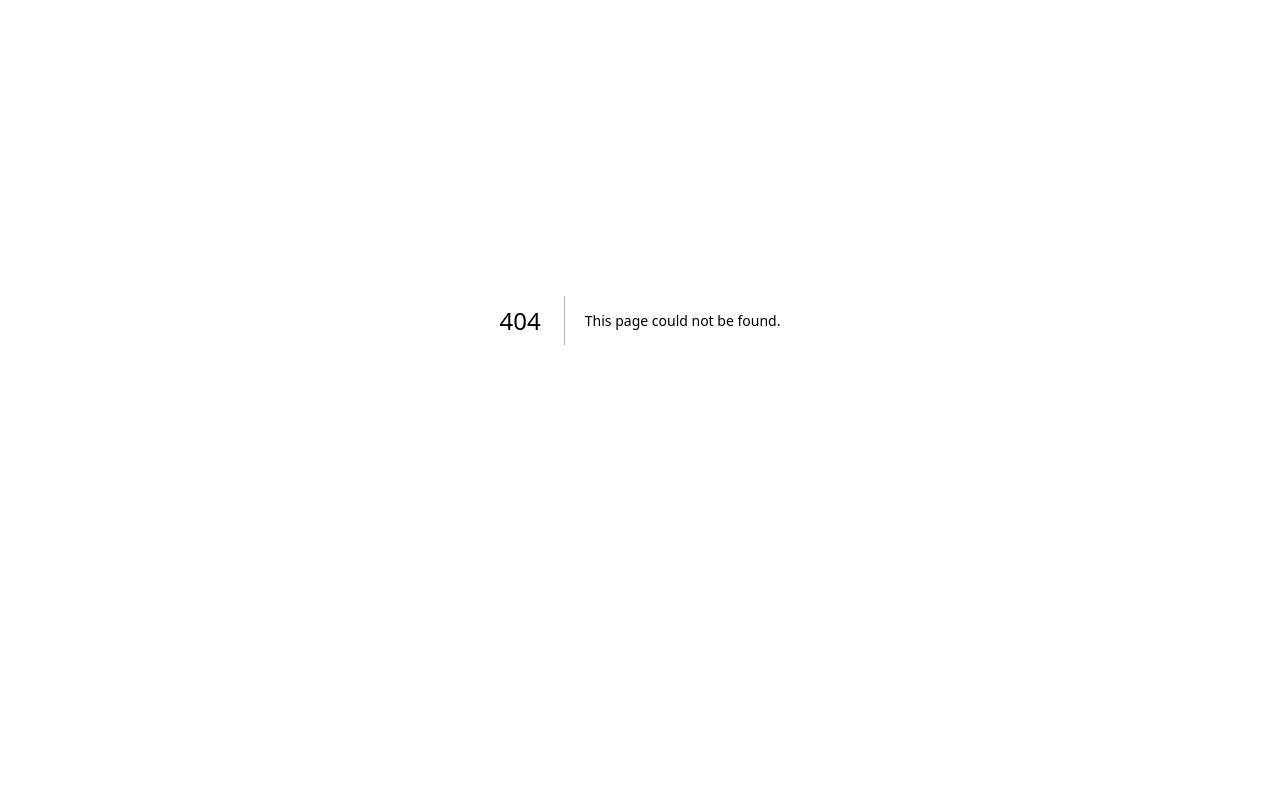
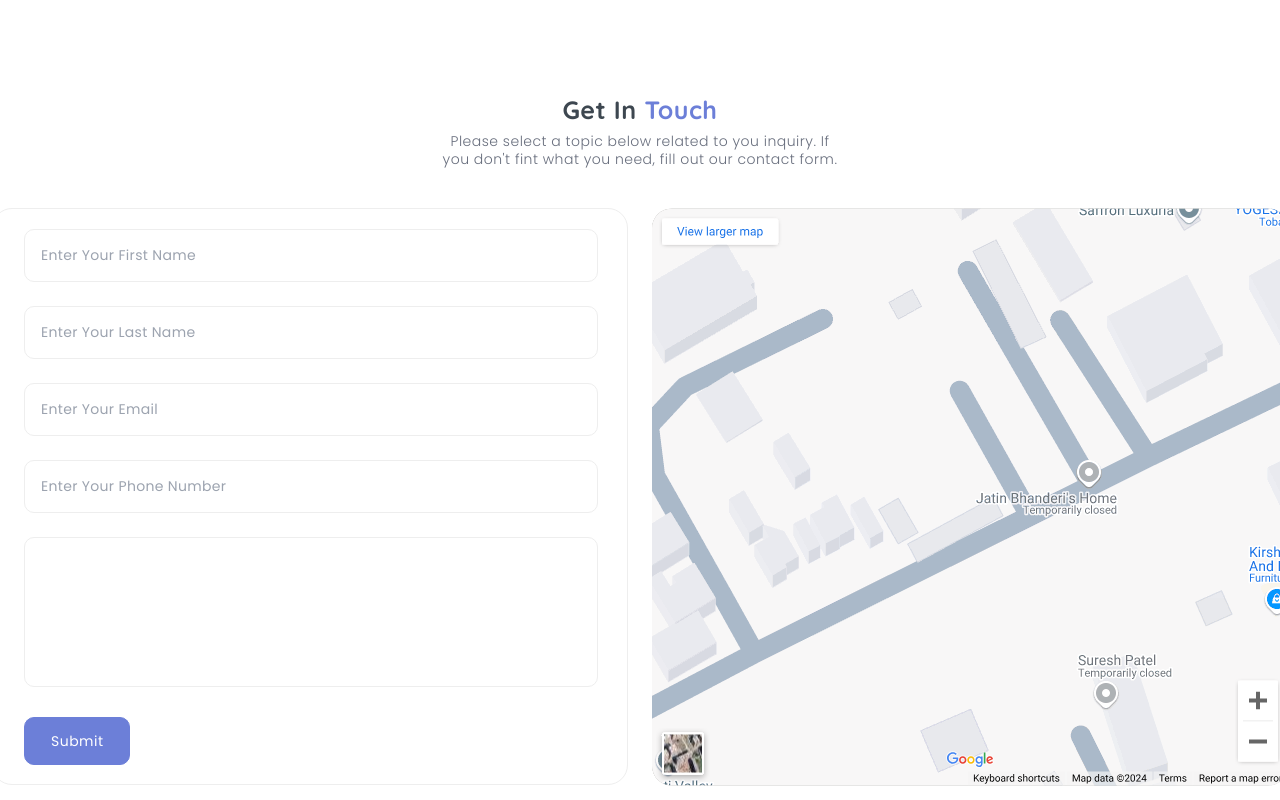
Before and after one commit to MaxOstapets/yellow-berry, a Next.js app: page /contact-us in a window 1280 px wide. Before the commit this address had no page. Shown: the part 280-1080 px from the top of the page. Built offline with nearby package versions, Linux system fonts and the light colour scheme.

Commit message:
complete contact-us page

```diff
--- /dev/null
+++ b/src/app/Components/Button/index.tsx
@@ -0,0 +1,11 @@
+interface IProps {
+    text: string
+}
+
+export const Button:React.FC<IProps> = ({text}) => {
+    return (
+        <button className="font-serif font-normal text-sm leading-7 tracking-0.48 text-white px-[26px] py-[9px] border border-blue-3 rounded-[10px] bg-blue-3">
+            {text}
+        </button>
+    )
+}
--- /dev/null
+++ b/src/app/Components/Input/index.tsx
@@ -0,0 +1,14 @@
+interface IProps {
+    placeholder: string,
+    width: string
+}
+
+export const Input: React.FC<IProps> = ({ placeholder, width }) => {
+    return (
+        <input
+            type="text"
+            placeholder={placeholder}
+            className={`font-serif font-normal text-sm leading-[21px] tracking-0.32 text-gray-4 placeholder:text-gray-10 ${width} py-[15px] pl-4 border border-gray-8 rounded-[10px]`}
+        />
+    )
+}
--- /dev/null
+++ b/src/app/Components/Title/index.tsx
@@ -0,0 +1,19 @@
+interface IProps {
+    span: string,
+    titleParagraph: string,
+    paragraph: string,
+    alignItems: string,
+    width: string,
+    textAlign: string,
+    mb?: string,
+    mt?: string
+}
+
+export const Title:React.FC<IProps> = ({span, titleParagraph, paragraph, alignItems, width, textAlign, mb, mt}) => {
+    return (
+        <div className={`flex justify-center ${alignItems} flex-col gap-[9.5px] ${mb} ${mt}`}>
+            <span className="font-sans font-bold text-[25px] leading-[25px] tracking-0.48 text-gray-4 flex justify-center items-center gap-2">{span} <p className="text-blue-3">{titleParagraph}</p></span>
+            <p className={`font-serif font-light text-sm leading-[18px] tracking-0.48 ${textAlign} ${width} text-gray-7`}>{paragraph}</p>
+        </div>
+    )
+}
--- a/src/app/Components/index.ts
+++ b/src/app/Components/index.ts
@@ -1,2 +1,5 @@
 export { ProductCard } from "./ProductCard";
 export { Sidebar } from "./Sidebar";
+export { Button } from "./Button";
+export { Title } from "./Title";
+export { Input } from "./Input";
--- /dev/null
+++ b/src/app/contact-us/page.tsx
@@ -0,0 +1,40 @@
+import Image from "next/image"
+import { Path } from "@components/Path"
+import { Button } from "@components/Button"
+import { Title } from "@components/Title"
+import { Input } from "@components/Input"
+import { Quicksand, Poppins } from 'next/font/google'
+
+const quicksand = Quicksand({
+    subsets: ["latin"],
+    weight: ["500", "700", "400", "300"]
+})
+
+const poppins = Poppins({
+    subsets: ["latin"],
+    weight: ["500", "700", "400", "300", "100", "200", "600", "800", "900"]
+})
+
+const ContactUs = () => {
+    const placeholders = ["Enter Your First Name", "Enter Your Last Name", "Enter Your Email", "Enter Your Phone Number"]
+
+    return (
+        <section className="flex justify-center items-center flex-col">
+            <Path page="Contact Us" previousPage="Home" currentPage="Contact Us" />
+            <Title span="Get In" titleParagraph="Touch" width="w-[395px]" alignItems="items-center" textAlign="text-center" mb="mb-[40px]" mt="mt-[97px]" paragraph="Please select a topic below related to you inquiry. If you don't fint what you need, fill out our contact form." />
+            <div className="flex justify-center items-center gap-6">
+                <div className="flex justify-center items-start flex-col gap-[30px] border border-gray-8 rounded-[20px] p-[31px] w-[636px] h-[577px]">
+                    <div className="flex justify-start items-center flex-col gap-6">
+                        {placeholders.map((el) => <Input placeholder={el} width="w-[574px]" key={el} />)}
+                        {/* TODO fix textposition */}
+                        <input type="text" className="w-[574px] h-[150px] border border-gray-8 rounded-[10px]" />
+                    </div>
+                    <Button text="Submit" />
+                </div>
+                <Image src="/images/map.svg" alt="map" width={636} height={577} />
+            </div>
+        </section>
+    )
+}
+
+export default ContactUs
--- a/src/app/page.tsx
+++ b/src/app/page.tsx
@@ -5,6 +5,7 @@ import { InfoCards } from '@components/InfoCards'
 import { Quicksand, Poppins } from 'next/font/google'
 import { ProductCard } from '@components/ProductCard'
 import { PersonPortfolio } from '@components/PersonPortfolio'
+import { Title } from '@components/Title'
 
 const quicksand = Quicksand({
   subsets: ["latin"],
@@ -12,8 +13,8 @@ const quicksand = Quicksand({
 })
 
 const poppins = Poppins({
-    subsets: ["latin"],
-    weight: ["500", "700", "400", "300", "100", "200", "600", "800", "900"]
+  subsets: ["latin"],
+  weight: ["500", "700", "400", "300", "100", "200", "600", "800", "900"]
 })
 
 
@@ -135,7 +136,7 @@ export default function Home() {
           <div className='flex flex-col'>
             <p className='font-light text-lg leading-7 tracking-0.48 text-gray-3 font-sans'>Flat 30% Off</p>
             <div className='flex items-end flex-col'>
-              <Image src="/images/stains.png" alt="stainsIcon" width={48} height={60}/>
+              <Image src="/images/stains.png" alt="stainsIcon" width={48} height={60} />
               <span className='font-sans font-bold text-5xl leading-60 tracking-0.48 text-gray-4 w-96 flex flex-wrap'>
                 Explore
                 <p className='text-yellow-2 pl-3'>Healthy</p>
@@ -144,32 +145,29 @@ export default function Home() {
             </div>
             <button className='font-normal text-sm leading-7 tracking-0.48 text-gray-4 border border-gray-4 rounded-xl w-28 h-11 flex justify-center items-center mt-4'>Shop Now</button>
           </div>
-          <Image src="/images/fruits.png" alt='fruits' width={904} height={550}/>
+          <Image src="/images/fruits.png" alt='fruits' width={904} height={550} />
         </div>
         <div className='flex justify-between items-end w-96 pl-4'>
           <LanguageList />
           <ul className='flex justify-center items-center gap-1'>
-            <li><Image src="/images/currentSlide.svg" alt='currentSlide' width={30} height={16}/></li>
-            <li><Image src="/images/notActiveSlide.svg" alt='notActiveSlide' width={15} height={16}/></li>
-            <li><Image src="/images/notActiveSlide.svg" alt='notActiveSlide' width={15} height={16}/></li>
+            <li><Image src="/images/currentSlide.svg" alt='currentSlide' width={30} height={16} /></li>
+            <li><Image src="/images/notActiveSlide.svg" alt='notActiveSlide' width={15} height={16} /></li>
+            <li><Image src="/images/notActiveSlide.svg" alt='notActiveSlide' width={15} height={16} /></li>
           </ul>
         </div>
       </section>
 
       <section className='flex items-end relative mx-40'>
         <div className='relative'>
-          <Image src="/images/category.svg" alt='category' width={525} height={525}/>
+          <Image src="/images/category.svg" alt='category' width={525} height={525} />
           <span className='font-sans font-normal text-sm leading-5 tracking-0.32 text-white py-[6px] px-[15px] bg-black rounded-[15px] absolute top-5 left-[79%]'>50% Off</span>
         </div>
-        <CategoriesCard left='left-[25%]'/>
+        <CategoriesCard left='left-[25%]' />
       </section>
 
       <section className='flex justify-center flex-col gap-7'>
         <div className='flex justify-between items-center px-40'>
-          <div className='flex flex-col gap-[10px]'>
-            <span className='font-serif font-bold text-[25px] leading-[25px] tracking-0.48 text-gray-4 flex'>Day of the <p className='text-blue-3 ml-2'>Deal</p></span>
-            <span className='font-sans font-light text-sm leading-[18px] tracking-0.48 text-gray-7'>Don't wait. The time will never be just right.</span>
-          </div>
+          <Title span='Day of the' titleParagraph='Deal' textAlign='text-left' width='w-fit' alignItems='items-start' paragraph="Don't wait. The time will never be just right." />
           <div className='w-[240px] h-10 border rounded-[15px] border-gray-8 flex justify-center items-center gap-3'>
             <span className='font-sans font-semibold text-[15px] leading-7 tracking-0.32 text-gray-4 flex gap-1 justify-center items-center'>891 <p className='font-normal text-sm'>Days</p></span>
             <ul className='font-sans font-semibold text-[15px] leading-7 tracking-0.32 text-gray-4 flex justify-center items-center gap-4'>
@@ -190,7 +188,7 @@ export default function Home() {
       <ShopCards />
 
       <section className='relative'>
-        <Image src="/images/vegetablesBg.svg" alt='vegateblesBg' width={1920} height={400}/>
+        <Image src="/images/vegetablesBg.svg" alt='vegateblesBg' width={1920} height={400} />
         <div className='w-[400px] p-5 rounded-t-[30px] bg-white flex flex-col gap-4 absolute top-[120px] left-[900px]'>
           <div className='flex flex-col gap-1'>
             <p className='font-sans font-semibold text-xl leading-[26px] tracking-0.32 text-blue-3'>25% Off</p>
@@ -202,10 +200,7 @@ export default function Home() {
 
       <section className='flex flex-col gap-10'>
         <div className='flex justify-between items-start px-[110px]'>
-          <div className='flex flex-col gap-[10px]'>
-            <span className='font-serif font-bold text-[25px] leading-[25px] tracking-0.48 text-gray-4 flex gap-2'>New <p className='text-blue-3'>Arrivals</p></span>
-            <p className='font-sans font-light text-sm leading-[18px] tracking-0.48 text-gray-7'>Shop online for new arrivals and get free shipping!</p>
-          </div>
+          <Title span='New' titleParagraph='Arrivals' width='w-fit' alignItems='items-start' textAlign='text-start' paragraph='Shop online for new arrivals and get free shipping!' />
           <pre className='font-sans font-medium text-base leading-7 tracking-0.48 text-gray-7 flex'>All  /  <p className='text-blue-3'>Snack & Spices</p>  /  Fruits  /  Vegetables</pre>
         </div>
         {/* TODO fix gap trouble */}
@@ -223,17 +218,17 @@ export default function Home() {
         </div>
         <div className='relative flex justify-center items-center gap-6'>
           <div className='flex'>
-            <Image src="/images/gardenWorker.svg" alt='garden worker' width={525} height={525}/>
+            <Image src="/images/gardenWorker.svg" alt='garden worker' width={525} height={525} />
             <div>
               <Image src="/images/arrow.png" alt='arrow' className='absolute top-[20px] left-[470px]' width={35} height={35} />
-              <Image src="/images/localShopIcon.png" alt='local shoping icon' className='border-[10px] border-white rounded-tl-[20px] bg-white absolute top-[429px] left-[426px]' width={100} height={100}/>
+              <Image src="/images/localShopIcon.png" alt='local shoping icon' className='border-[10px] border-white rounded-tl-[20px] bg-white absolute top-[429px] left-[426px]' width={100} height={100} />
             </div>
           </div>
           <VendorCards />
         </div>
       </section>
 
-      <PersonPortfolio name='Jon Deo' position='Team Leader' img='/images/teamLeader.svg'/>
+      <PersonPortfolio name='Jon Deo' position='Team Leader' img='/images/teamLeader.svg' />
 
       <section className='flex justify-center items-center flex-col gap-20'>
         <DateCard />
--- a/src/app/product/page.tsx
+++ b/src/app/product/page.tsx
@@ -4,6 +4,8 @@ import { RatingStars } from "@components/RatingStars"
 import Image from "next/image"
 import { Quicksand, Poppins } from "next/font/google";
 import { ProductCard } from "@components/ProductCard";
+import { Button } from "@components/Button";
+import { Title } from "@components/Title"
 
 const quicksand = Quicksand({
     subsets: ["latin"],
@@ -122,7 +124,7 @@ const Product = () => {
                                         <span className="font-serif font-normal text-sm leading-[35px] tracking-0.32 text-gray-3">1</span>
                                         <button className="font-serif font-normal text-xl leading-[30px] tracking-0.32 text-gray-3">+</button>
                                     </div>
-                                    <button className="font-serif font-normal text-sm leading-7 tracking-0.48 text-white px-[26px] py-[9px] border border-blue-3 rounded-[10px] bg-blue-3">View Cart</button>
+                                    <Button text="View Cart"/>
                                     <button className="w-12 h-12 border border-gray-8 rounded-[10px] flex justify-center items-center"><Image src="/images/heart.png" alt="heart" width={13} height={13} /></button>
                                     <button className="w-12 h-12 border border-gray-8 rounded-[10px] flex justify-center items-center"><Image src="/images/eye.png" alt="heart" width={13} height={13} /></button>
                                 </div>
@@ -151,10 +153,7 @@ const Product = () => {
                 </div>
             </div>
             <div className="flex justify-center items-center flex-col gap-10">
-                <div className="flex justify-center items-center flex-col gap-[10px]">
-                    <span className="font-sans font-bold text-[25px] leading-[25px] tracking-0.48 text-gray-4 flex justify-center items-center gap-2">Related <p className="text-blue-3">Product</p></span>
-                    <span className="font-serif font-light text-sm leading-[18px] tracking-0.48 text-gray-7">Browse The Collection of Top Products.</span>
-                </div>
+                <Title span="Related" titleParagraph="Product" paragraph="Browse The Collection of Top Products." width="w-fit" alignItems="items-center" textAlign="text-center"/>
                 <div className="flex justify-center items-center gap-6">
                     {relatedProduct.map((el) => <ProductCard link={el} key={el.product}/>)}
                 </div>
--- a/tailwind.config.ts
+++ b/tailwind.config.ts
@@ -36,7 +36,8 @@ export default {
         6: '#D8CAB303',
         7: '#686E7D',
         8: '#EEEEEE',
-        9: '#E5E7EB'
+        9: '#E5E7EB',
+        10: '#9CA3AF'
       },
       'green': {
         1: '#5EB595',
```
Also changed, not shown: public/images/map.svg (added).
